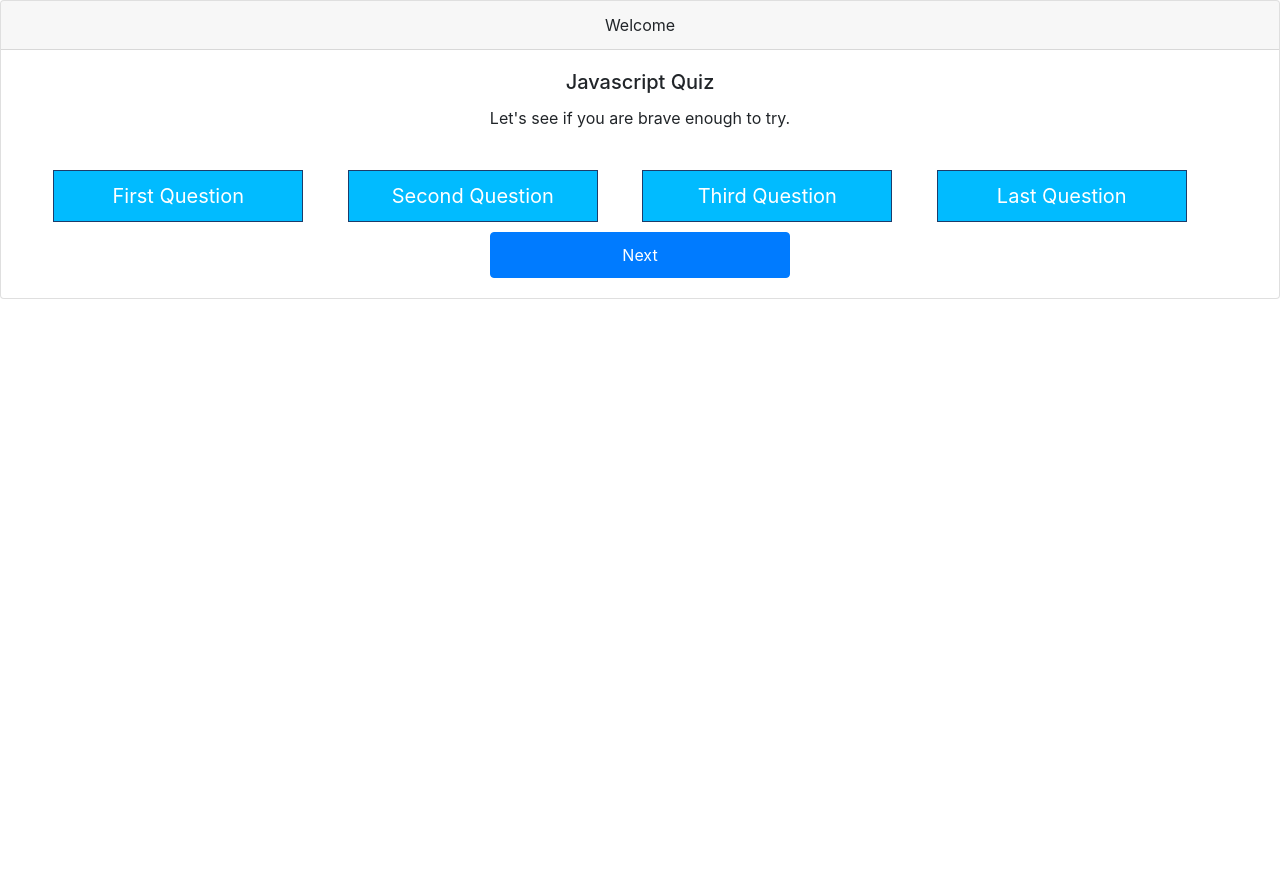
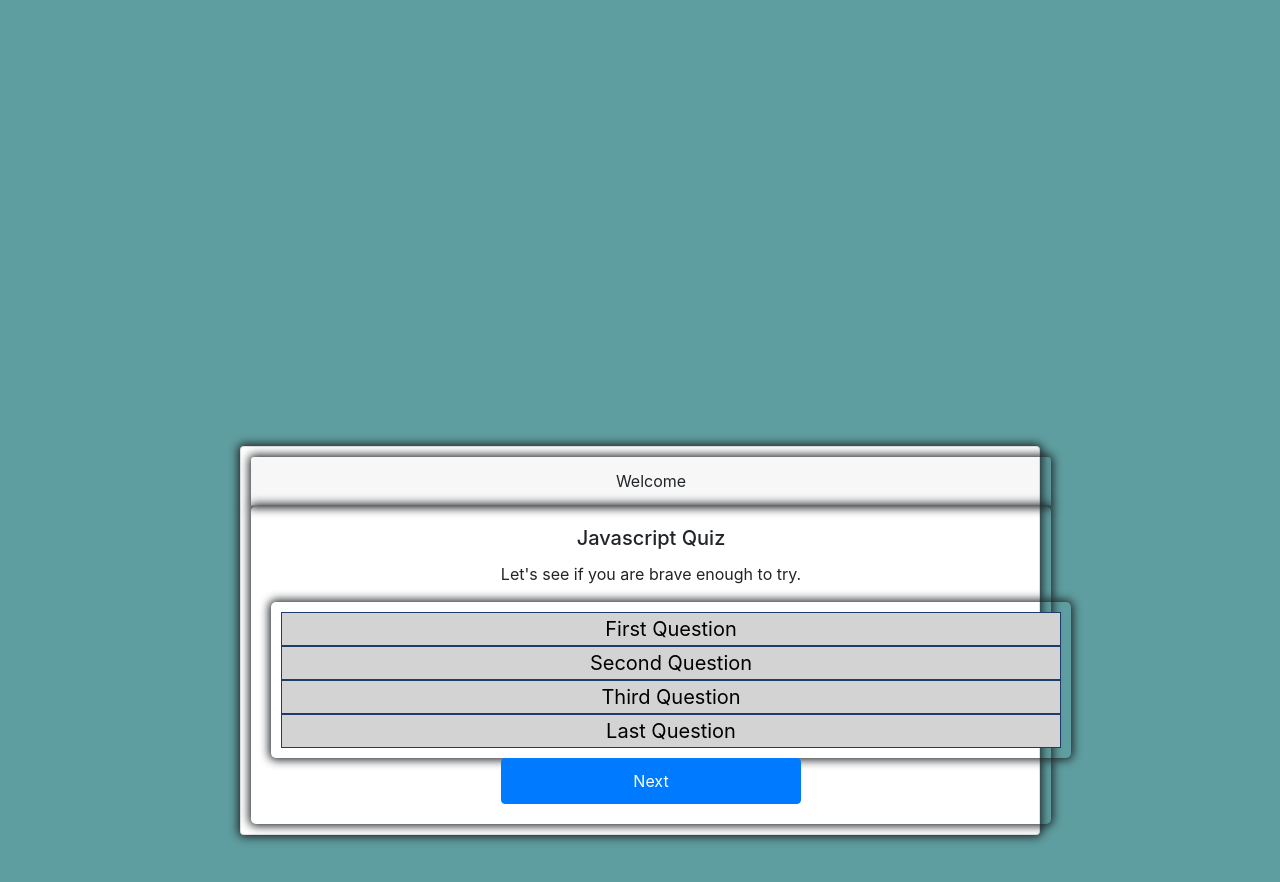
Before and after one commit to alxndrnevermando/homework-4, a plain HTML site: page index.html in a window 1280 px wide. Before the commit the page ends 800 px from the top, so only its background shows below. Drawn offline with nearby package versions, Linux system fonts and the light colour scheme.

Commit message:
messing with my box containers, trying to get it to appear nicely on the page.

```diff
--- a/style.css
+++ b/style.css
@@ -1,24 +1,34 @@
-.buttons {
-    margin-top: 30px;
-    margin-left: 20px;
-    margin-right: 20px;
-    /* Makes button verticals */
-    display: block;
+body {
+    margin: 0;
+    padding: 0;
+    display: flex;
+    justify-content: center;
     align-items: center;
-    justify-content: center;
+    width: 100vw;
+    height: 100vw;
+    background-color: cadetblue;
 
 }
 
-#btn0, #btn1, #btn2, #btn3 {
-    background-color: #01BBFF;
-    width: 250px;
-    font-size: 20px;
-    color: #fff;
-    border: 1px solid #1D3C6A;
-    margin: 10px 40px 10px 0px;
-    padding: 10px 10px;
+div {
+    width: 800px;
+    border-radius: 5px;
+    padding: 10px;
+    box-shadow: 0 0 10px 2px;
+}
 
 
+#btn0, #btn1, #btn2, #btn3 {
+    background-color: lightgray;
+    font-size: 20px;
+    color: black;
+    border: 1px solid #1D3C6A;
+
+
+}
+
+.buttons {
+    display: grid;
 }
 
 .next-button {
```
